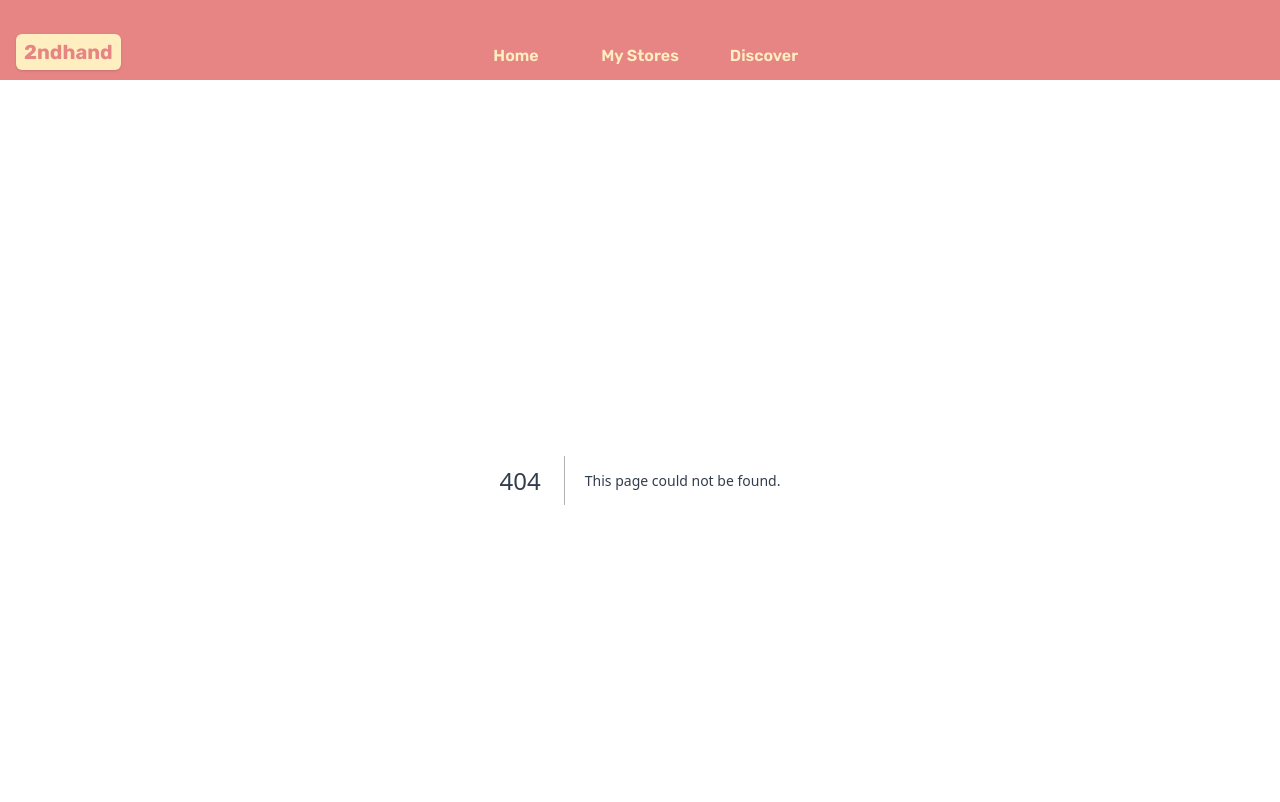
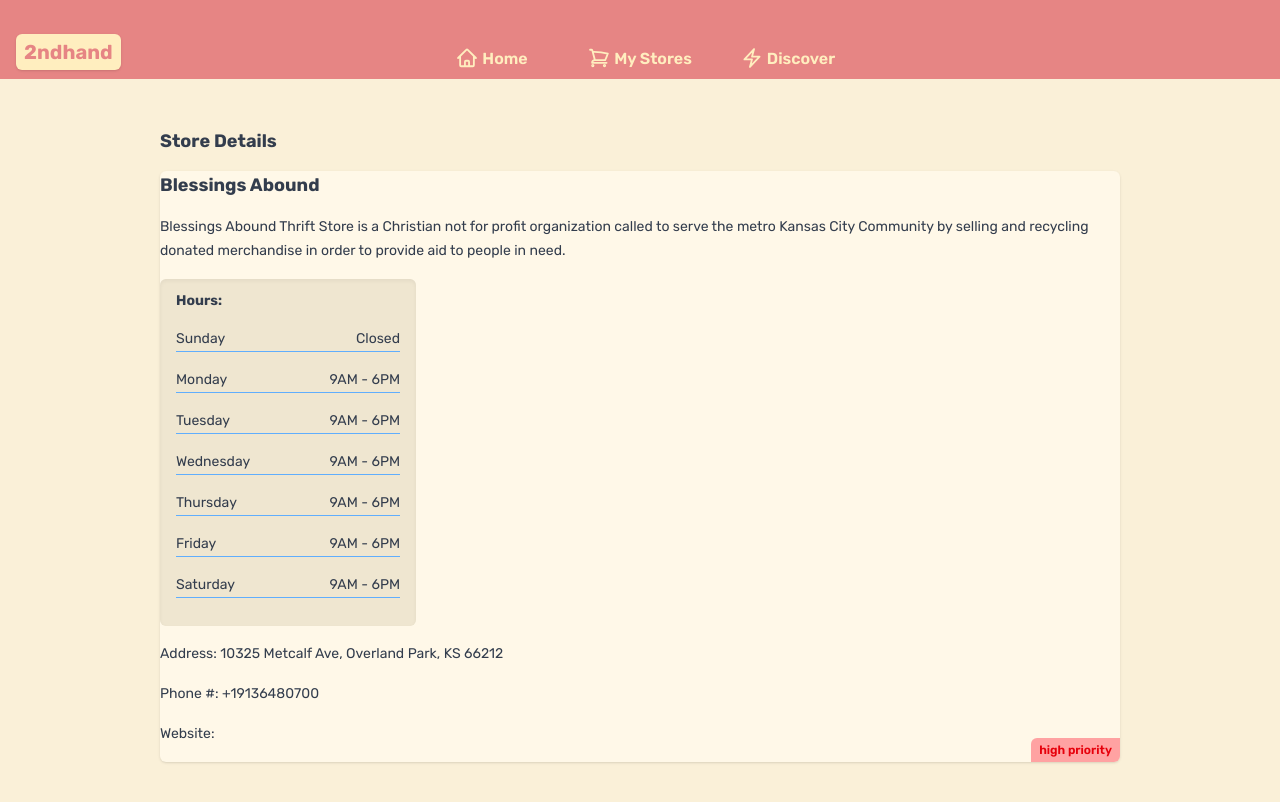
Before and after one commit to benjaminferreira/2ndhand, a Next.js app: page /stores/1 in a window 1280 px wide. Before the commit this address had no page. Shown: the top 802 px of the page. Built offline with nearby package versions, Linux system fonts and the light colour scheme; data requests are answered from the project's data file.

Commit message:
Added card headers with links to store details. Added icons etc to different areas

```diff
--- a/app/components/Navbar.jsx
+++ b/app/components/Navbar.jsx
@@ -2,7 +2,6 @@
 import React from "react";
 import Link from "next/link";
 import { usePathname } from "next/navigation";
-import { useState } from "react";
 
 export default function Navbar() {
     const pathname = usePathname();
@@ -13,14 +12,65 @@
                 2ndhand
             </Link>
             <nav>
-                <Link href="/" className={pathname === "/" ? "active" : ""}>
-                    Home
+                <Link href="/" className={pathname === "/" ? " active top-nav" : "top-nav"}>
+                    <svg
+                        dataSlot="icon"
+                        fill="none"
+                        strokeWidth={2}
+                        stroke="currentColor"
+                        viewBox="0 0 24 24"
+                        xmlns="http://www.w3.org/2000/svg"
+                        aria-hidden="true"
+                        height={22}
+                        width={22}
+                    >
+                        <path
+                            strokeLinecap="round"
+                            strokeLinejoin="round"
+                            d="m2.25 12 8.954-8.955c.44-.439 1.152-.439 1.591 0L21.75 12M4.5 9.75v10.125c0 .621.504 1.125 1.125 1.125H9.75v-4.875c0-.621.504-1.125 1.125-1.125h2.25c.621 0 1.125.504 1.125 1.125V21h4.125c.621 0 1.125-.504 1.125-1.125V9.75M8.25 21h8.25"
+                        />
+                    </svg>
+                    <span>Home</span>
                 </Link>
-                <Link href="/stores" className={pathname === "/stores" ? "active" : ""}>
-                    My Stores
+                <Link href="/stores" className={pathname === "/stores" ? "active top-nav" : "top-nav"}>
+                    <svg
+                        dataSlot="icon"
+                        fill="none"
+                        strokeWidth={2}
+                        stroke="currentColor"
+                        viewBox="0 0 24 24"
+                        xmlns="http://www.w3.org/2000/svg"
+                        aria-hidden="true"
+                        height={22}
+                        width={22}
+                    >
+                        <path
+                            strokeLinecap="round"
+                            strokeLinejoin="round"
+                            d="M2.25 3h1.386c.51 0 .955.343 1.087.835l.383 1.437M7.5 14.25a3 3 0 0 0-3 3h15.75m-12.75-3h11.218c1.121-2.3 2.1-4.684 2.924-7.138a60.114 60.114 0 0 0-16.536-1.84M7.5 14.25 5.106 5.272M6 20.25a.75.75 0 1 1-1.5 0 .75.75 0 0 1 1.5 0Zm12.75 0a.75.75 0 1 1-1.5 0 .75.75 0 0 1 1.5 0Z"
+                        />
+                    </svg>
+                    <span>My Stores</span>
                 </Link>
-                <Link href="/discover" className={pathname === "/discover" ? "active" : ""}>
-                    Discover
+                <Link href="/discover" className={pathname === "/discover" ? "active top-nav" : "top-nav"}>
+                    <svg
+                        dataSlot="icon"
+                        fill="none"
+                        strokeWidth={2}
+                        stroke="currentColor"
+                        viewBox="0 0 24 24"
+                        xmlns="http://www.w3.org/2000/svg"
+                        aria-hidden="true"
+                        height={22}
+                        width={22}
+                    >
+                        <path
+                            strokeLinecap="round"
+                            strokeLinejoin="round"
+                            d="m3.75 13.5 10.5-11.25L12 10.5h8.25L9.75 21.75 12 13.5H3.75Z"
+                        />
+                    </svg>
+                    <span>Discover</span>
                 </Link>
             </nav>
         </div>
--- a/app/globals.css
+++ b/app/globals.css
@@ -5,6 +5,7 @@
     --color-accent1: #e68584;
     --color-accent2: #ffeebf;
     --color-accent3: #60aefd;
+    --color-accent4: #4b6161;
     --color-bkg1: #efe6d0; /*#ede5d3; #eee3c8; */
     --color-bkg2: #fff8e8; /*#fffaed;*/
     --color-bkg3: #faf0d8; /*#f4eddd; */
@@ -17,7 +18,7 @@
 
 h1,
 h2 {
-    @apply font-bold text-text1 text-lg;
+    @apply font-bold text-lg;
 }
 
 main {
@@ -50,15 +51,26 @@
 		gap-5;
 }
 
+.top-nav {
+    @apply flex
+		gap-1
+		justify-center
+		items-center;
+}
+
+.top-nav > span {
+    @apply pt-[3px];
+}
+
 nav a {
     @apply text-accent2
 		font-semibold
 		px-3
 		pt-1
 		cursor-pointer
-		pb-3
+		pb-2
 		text-center
-		w-[80px]
+		w-[104px]
 		box-content;
 }
 
@@ -100,12 +112,16 @@
 		flex
 		justify-between
 		items-center
-		gap-2
+		gap-1
 		text-sm
 		cursor-pointer
 		border-1
 		border-transparent
 		shadow-sm;
+}
+
+button > span {
+    @apply pt-[2px];
 }
 
 button:is(:hover, :focus-visible) {
@@ -182,11 +198,14 @@
     @apply bg-bkg2
 		shadow-sm
 		rounded-md
-		py-4
-		px-4
 		my-4
 		relative
 		overflow-hidden;
+}
+
+.card.no-header {
+    @apply py-4
+		px-4;
 }
 
 .card h3 {
@@ -198,6 +217,20 @@
 
 .card p {
     @apply my-4 text-sm text-text1 leading-6;
+}
+
+.card-header {
+    @apply py-4
+		px-4
+		bg-accent4
+		text-accent2
+		flex
+		justify-between;
+}
+
+.card-body {
+    @apply py-4
+		px-4;
 }
 
 /* Pill Styles */
--- a/app/page.jsx
+++ b/app/page.jsx
@@ -18,13 +18,32 @@
             <h2>Favorite Stores</h2>
             <div className="cardback">
                 <div className="flex justify-center my-8">
-                    <button className="btn-secondary">Add Store</button>
+                    <button className="btn-secondary">
+                        <svg
+                            dataSlot="icon"
+                            fill="none"
+                            strokeWidth={1.5}
+                            stroke="currentColor"
+                            viewBox="0 0 24 24"
+                            xmlns="http://www.w3.org/2000/svg"
+                            aria-hidden="true"
+                            height={20}
+                            width={20}
+                        >
+                            <path
+                                strokeLinecap="round"
+                                strokeLinejoin="round"
+                                d="M12 9v6m3-3H9m12 0a9 9 0 1 1-18 0 9 9 0 0 1 18 0Z"
+                            />
+                        </svg>
+                        <span>Add Store</span>
+                    </button>
                 </div>
             </div>
 
             <h2>Updates</h2>
             <div className="cardback">
-                <div className="card">
+                <div className="card no-header">
                     <h3>New feature...</h3>
                     <p>
                         Lorem ipsum dolor sit amet consectetur adipisicing elit. Deleniti eaque debitis dolorem. Sit
@@ -32,7 +51,7 @@
                         facilis nesciunt, fuga dolorem dolore ut.
                     </p>
                 </div>
-                <div className="card">
+                <div className="card no-header">
                     <h3>New website live!</h3>
                     <p>
                         Lorem ipsum dolor sit amet consectetur adipisicing elit. Libero, et pariatur. Officia, dolore a
@@ -41,7 +60,7 @@
                     </p>
                 </div>
             </div>
-            <div className="card">
+            <div className="card no-header">
                 <h3>I'm a lonely card for testing</h3>
                 <p>
                     Lorem ipsum dolor sit amet consectetur adipisicing elit. Deleniti eaque debitis dolorem. Sit quasi
--- a/app/stores/StoreList.jsx
+++ b/app/stores/StoreList.jsx
@@ -1,3 +1,5 @@
+import Link from "next/link";
+
 async function getMyStores() {
     const res = await fetch("http://localhost:4000/stores", {
         next: {
@@ -14,7 +16,29 @@
         <>
             {stores.map((store) => (
                 <div key={store.id} className="card">
+                    <div className="card-header">
                         <h2>{store.name}</h2>
+                        <Link href={`/stores/${store.id}`}>
+                            <svg
+                                dataSlot="icon"
+                                fill="none"
+                                strokeWidth={2}
+                                stroke="currentColor"
+                                viewBox="0 0 24 24"
+                                xmlns="http://www.w3.org/2000/svg"
+                                aria-hidden="true"
+                                height={28}
+                                width={28}
+                            >
+                                <path
+                                    strokeLinecap="round"
+                                    strokeLinejoin="round"
+                                    d="M13.5 6H5.25A2.25 2.25 0 0 0 3 8.25v10.5A2.25 2.25 0 0 0 5.25 21h10.5A2.25 2.25 0 0 0 18 18.75V10.5m-10.5 6L21 3m0 0h-5.25M21 3v5.25"
+                                />
+                            </svg>
+                        </Link>
+                    </div>
+                    <div className="card-body">
                         <p>{store.about}</p>
                         <div className="store-hours cardback">
                             <h3>Hours:</h3>
@@ -33,6 +57,7 @@
                         </p>
                         <div className={`pill ${store.priority}`}>{store.priority} priority</div>
                     </div>
+                </div>
             ))}
             {stores.length === 0 && <p className="text-center">You have no stores.</p>}
         </>
--- /dev/null
+++ b/app/stores/[id]/page.jsx
@@ -0,0 +1,40 @@
+async function getStore(id) {
+    const res = await fetch("http://localhost:4000/stores/" + id, {
+        next: {
+            revalidate: 60,
+        },
+    });
+    return res.json();
+}
+
+export default async function StoreDetails({ params }) {
+    const store = await getStore(params.id);
+
+    return (
+        <main>
+            <nav>
+                <h2>Store Details</h2>
+            </nav>
+            <div key={store.id} className="card">
+                <h2>{store.name}</h2>
+                <p>{store.about}</p>
+                <div className="store-hours cardback">
+                    <h3>Hours:</h3>
+                    {store.hours.map((hour, key) => (
+                        <p key={key}>
+                            <span>{hour.split(":")[0]}</span>
+                            <span>{hour.split(":")[1]}</span>
+                        </p>
+                    ))}
+                </div>
+                <p>Address: {store.address}</p>
+                <p>Phone #: {store.phone}</p>
+                <p>
+                    Website:
+                    <a href={store.website}></a>
+                </p>
+                <div className={`pill ${store.priority}`}>{store.priority} priority</div>
+            </div>
+        </main>
+    );
+}
```
Lines whose indentation alone changed are shown as unchanged.
